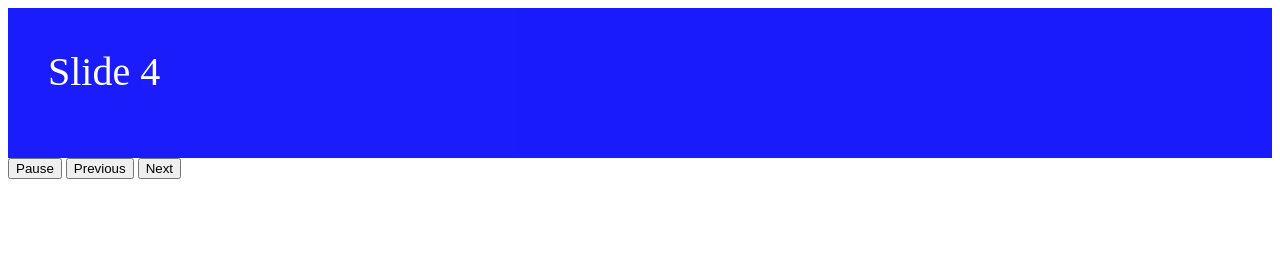
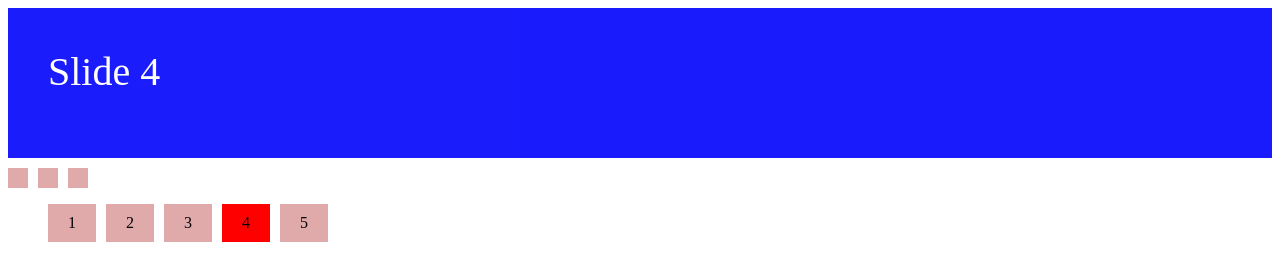
Before and after one commit to Max-Marchenko9/carousel, a plain HTML site: page index.html in a window 1280 px wide. Drawn offline with Linux system fonts and the light colour scheme.

Commit message:
+ indicators

```diff
--- a/assets/css/style.css
+++ b/assets/css/style.css
@@ -40,6 +40,35 @@ just for appearance; change whatever you want
   color: #fff;
 }
 
+.controls {
+  margin-top: 10px;
+  padding: 0px;
+  display: flex;
+  gap: 10px;
+  user-select: none;
+  cursor: pointer;
+}
+
+.control {
+  background-color: rgb(224, 170, 170);
+  padding: 10px;
+}
+
+.indicators {
+  display: flex;
+  gap: 10px;
+  list-style-type: none;
+}
+
+.indicator {
+  background-color: rgb(224, 170, 170);;
+  padding: 10px 20px;
+}
+
+.indicator.active {
+  background-color: red;
+}
+
 .slide:nth-of-type(1) {
   background: red;
 }
--- a/assets/js/main.js
+++ b/assets/js/main.js
@@ -1,7 +1,11 @@
-const slides = document.querySelectorAll('.slide');
-const pauseButton = document.querySelector('#pause');
-const previousButton = document.querySelector('#previous');
-const nextButton = document.querySelector('#next');
+const slides = document.querySelectorAll(".slide");
+const indicators = document.querySelectorAll('.indicator');
+const indicatorsContainer = document.querySelector('#indicators-container');
+// console.log(indicatorsContainer);
+
+const pauseButton = document.querySelector("#pause-btn");
+const previousButton = document.querySelector("#previous-btn");
+const nextButton = document.querySelector("#next-btn");
 
 // console.log(previousButton);
 // console.log(nextButton);
@@ -12,14 +16,15 @@ let isPlaying = true;
 let interval = null;
 
 function goToSlide(n) {
-    slides[currentSlide].classList.toggle('active');
+  slides[currentSlide].classList.toggle("active");
+  indicators[currentSlide].classList.toggle("active");
   currentSlide = (n + slidesCount) % slidesCount;
-    slides[currentSlide].classList.toggle('active');
+  slides[currentSlide].classList.toggle("active");
+  indicators[currentSlide].classList.toggle("active");
 }
 
 function nextSlide() {
   goToSlide(currentSlide + 1);
-
 }
 
 function previousSlide() {
@@ -27,23 +32,23 @@ function previousSlide() {
 }
 
 function pause() {
-    if(isPlaying) {
+  if (isPlaying) {
     clearInterval(interval);
     isPlaying = false;
-        pauseButton.innerHTML = 'Play';
+    pauseButton.innerHTML = "Play";
   }
 }
 
 function play() {
   interval = setInterval(nextSlide, 1500);
   isPlaying = true;
-    pauseButton.innerHTML = 'Pause';
+  pauseButton.innerHTML = "Pause";
 }
 
 function pausePlay() {
-    if(isPlaying) {
+  if (isPlaying) {
     pause();
-    }else {
+  } else {
     play();
   }
 }
@@ -58,8 +63,17 @@ function previous() {
   previousSlide();
 }
 
-pauseButton.addEventListener('click', pausePlay);
-previousButton.addEventListener('click', previous);
-nextButton.addEventListener('click', next);
+function indicate(e) {
+  const target = e.target;
+  if(target && target.classList.contains('indicator')) {
+    pause();
+    goToSlide(+target.dataset.slideTo);
+  }
+}
+
+pauseButton.addEventListener("click", pausePlay);
+previousButton.addEventListener("click", previous);
+nextButton.addEventListener("click", next);
+indicatorsContainer.addEventListener("click", indicate);
 
 interval = setInterval(nextSlide, 1500);
--- a/index.html
+++ b/index.html
@@ -1,5 +1,6 @@
 <!DOCTYPE html>
 <html lang="en">
+
 <head>
   <meta charset="UTF-8">
   <meta http-equiv="X-UA-Compatible" content="IE=edge">
@@ -7,9 +8,11 @@
   <link rel="stylesheet" href="assets/css/style.css">
   <title>Carousel</title>
 </head>
+
 <body>
 
-    <ul id="slides" class="slides">
+  <div class="carousel">
+    <ul id="slides-container" class="slides">
       <li class="slide active">Slide 1</li>
       <li class="slide">Slide 2</li>
       <li class="slide">Slide 3</li>
@@ -17,11 +20,24 @@
       <li class="slide">Slide 5</li>
     </ul>
 
-    <button class="controls" id="pause">Pause</button>
-    <button class="controls" id="previous">Previous</button>
-    <button class="controls" id="next">Next</button>
+    <div id="controls-container" class="controls">
+      <span class="control" id="pause-btn"><i class="fas fa-pause"></i></span>
+      <span class="control" id="previous-btn"><i class="fas fa-arrow-left"></i></span>
+      <span class="control" id="next-btn"><i class="fas fa-arrow-right"></i></span>
+    </div>
+
+    <ol id="indicators-container" class="indicators">
+      <li class="indicator active" data-slide-to="0">1</li>
+      <li class="indicator" data-slide-to="1">2</li>
+      <li class="indicator" data-slide-to="2">3</li>
+      <li class="indicator" data-slide-to="3">4</li>
+      <li class="indicator" data-slide-to="4">5</li>
+    </ol>
+
+  </div>
 
   <script src="assets/js/main.js"></script>
 
 </body>
+
 </html>
```
Lines whose indentation alone changed are shown as unchanged.
